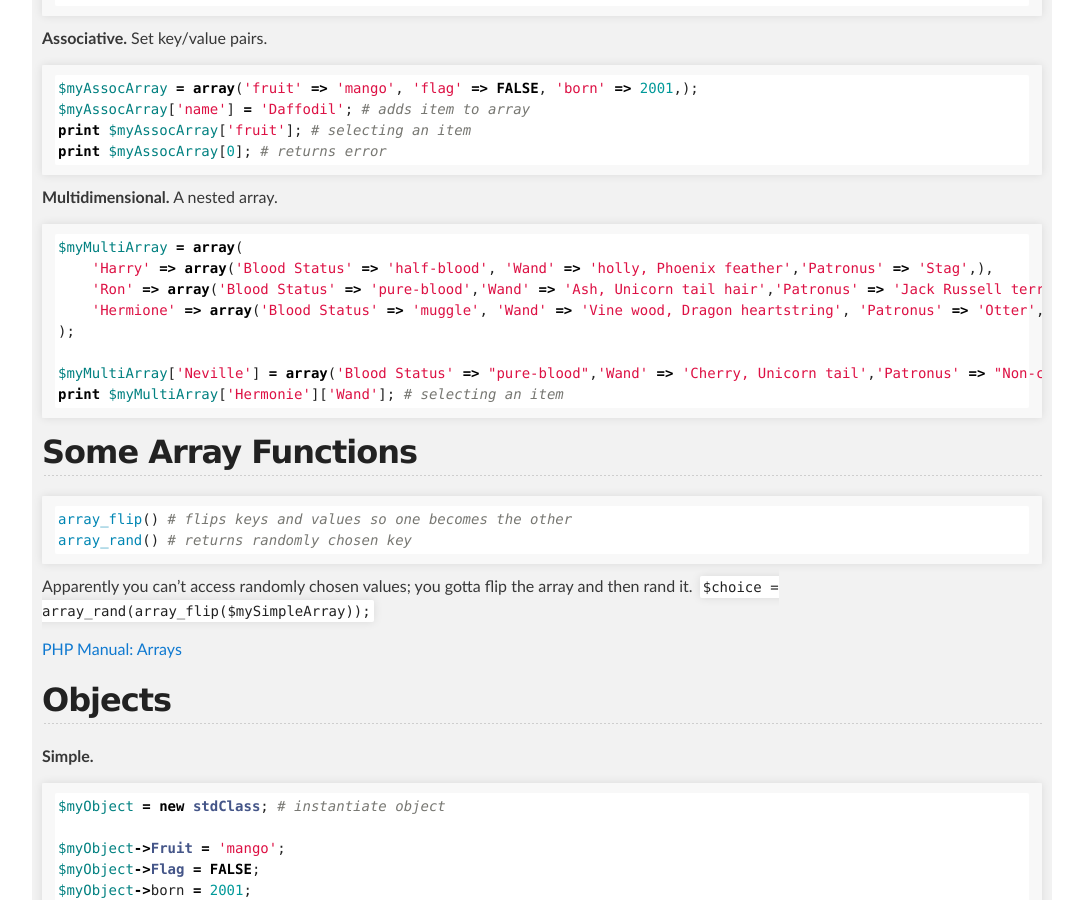
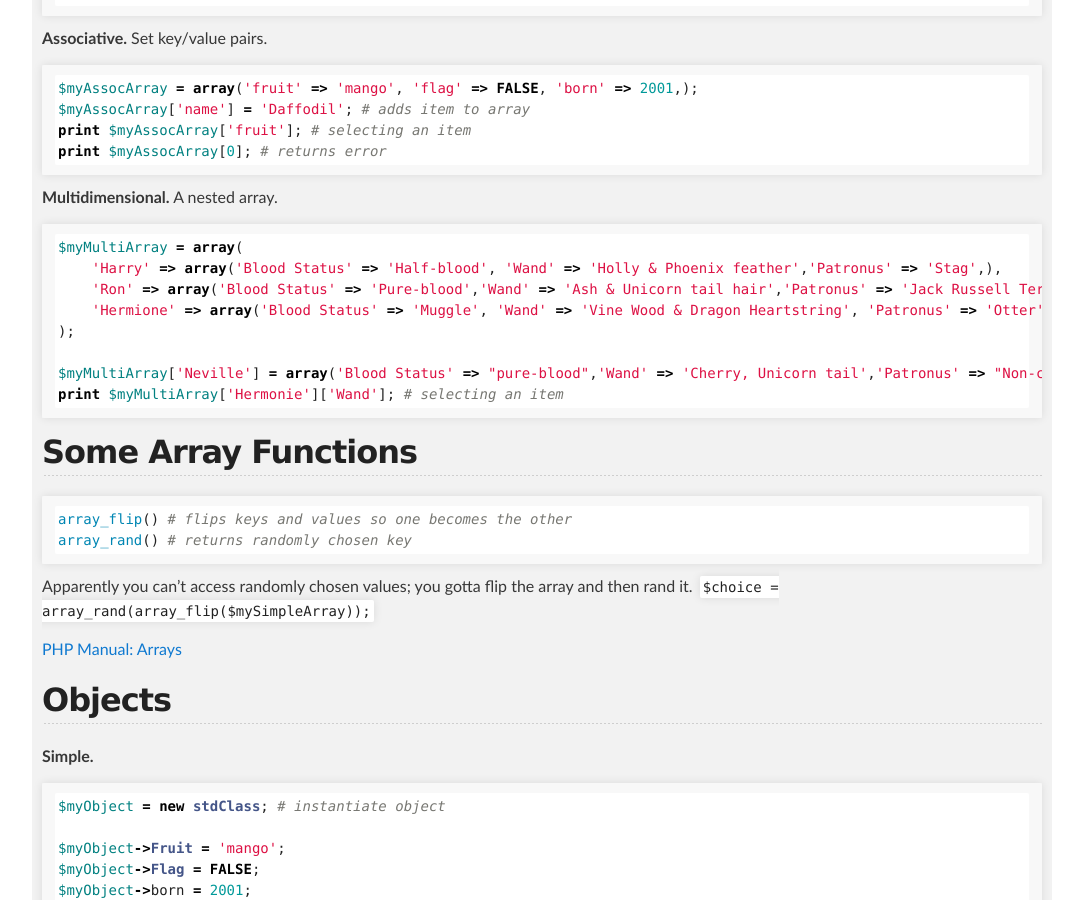
Before and after one commit to cathysnider/cathysnider.github.io, a Jekyll site: the page built from php.md, in a window 1280 px wide and 900 px high, scrolled down 976 px. Shown: the whole window, without its empty margins (98-1181 px from the left). Built offline with Jekyll 4.4.1, drawn with Linux system fonts in a browser that asks for light colours.

````diff
--- a/php.md
+++ b/php.md
@@ -45,9 +45,9 @@ print $myAssocArray[0]; # returns error
 **Multidimensional.** A nested array.
 ```php
 $myMultiArray = array(
-    'Harry' => array('Blood Status' => 'half-blood', 'Wand' => 'holly, Phoenix feather','Patronus' => 'Stag',),
-    'Ron' => array('Blood Status' => 'pure-blood','Wand' => 'Ash, Unicorn tail hair','Patronus' => 'Jack Russell terrier',),
-    'Hermione' => array('Blood Status' => 'muggle', 'Wand' => 'Vine wood, Dragon heartstring', 'Patronus' => 'Otter',)
+    'Harry' => array('Blood Status' => 'Half-blood', 'Wand' => 'Holly & Phoenix feather','Patronus' => 'Stag',),
+    'Ron' => array('Blood Status' => 'Pure-blood','Wand' => 'Ash & Unicorn tail hair','Patronus' => 'Jack Russell Terrier',),
+    'Hermione' => array('Blood Status' => 'Muggle', 'Wand' => 'Vine Wood & Dragon Heartstring', 'Patronus' => 'Otter',)
 );
 
 $myMultiArray['Neville'] = array('Blood Status' => "pure-blood",'Wand' => 'Cherry, Unicorn tail','Patronus' => "Non-corporeal",); # adds item to end
````
